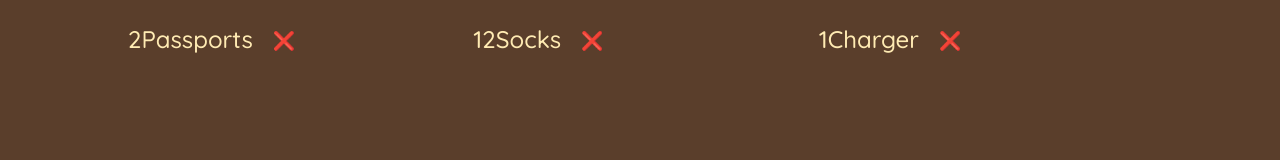
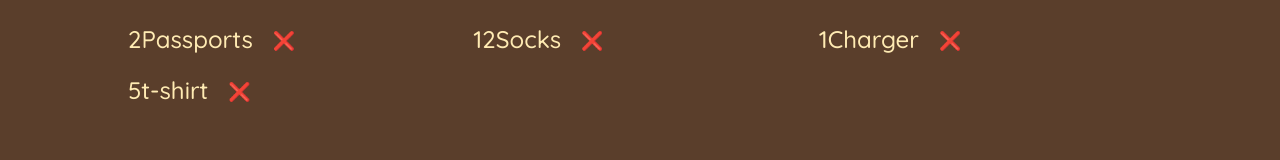
Before and after one commit to n-alavi/travel-list, a React (Create React App) app: page / in a window 1280 px wide. Shown: the part 279-439 px from the top of the page. Built offline with nearby package versions, Linux system fonts and the light colour scheme.

Commit message:
feature
add a object in array

```diff
--- a/src/App.js
+++ b/src/App.js
@@ -3,6 +3,7 @@ const initialItems = [
   { id: 1, description: "Passports", quantity: 2, packed: false },
   { id: 2, description: "Socks", quantity: 12, packed: false },
   { id: 2, description: "Charger", quantity: 1, packed: false },
+  { id: 2, description: "t-shirt", quantity: 5, packed: false },
 ];
 export default function App() {
   return (
```
